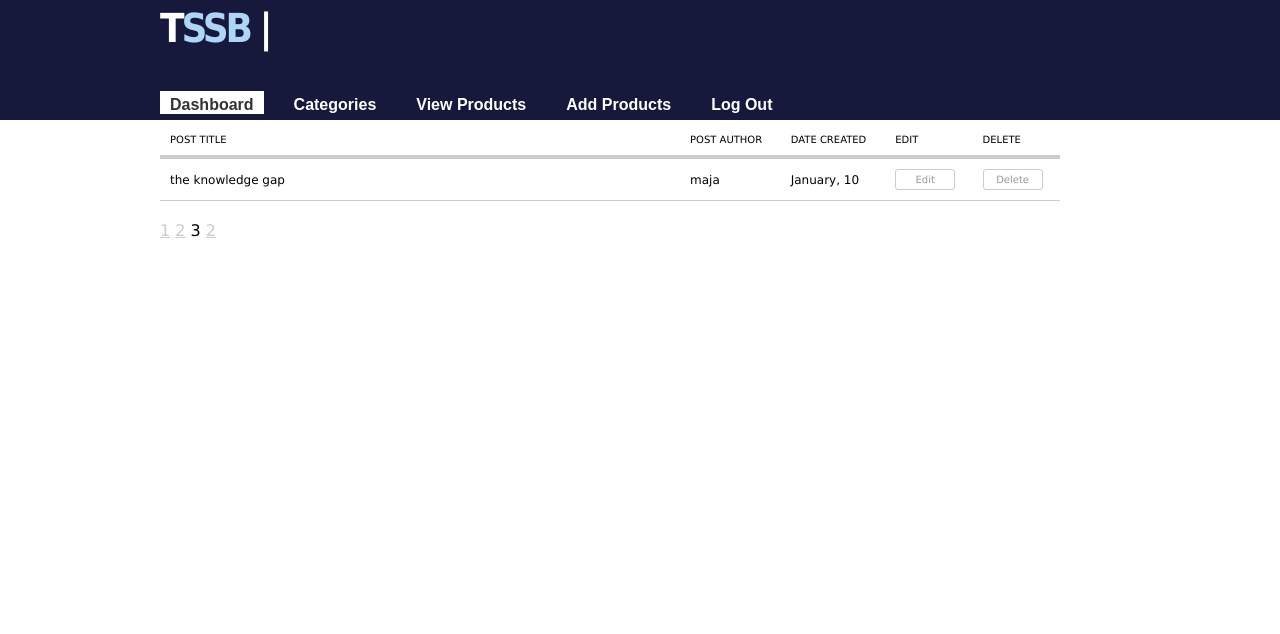
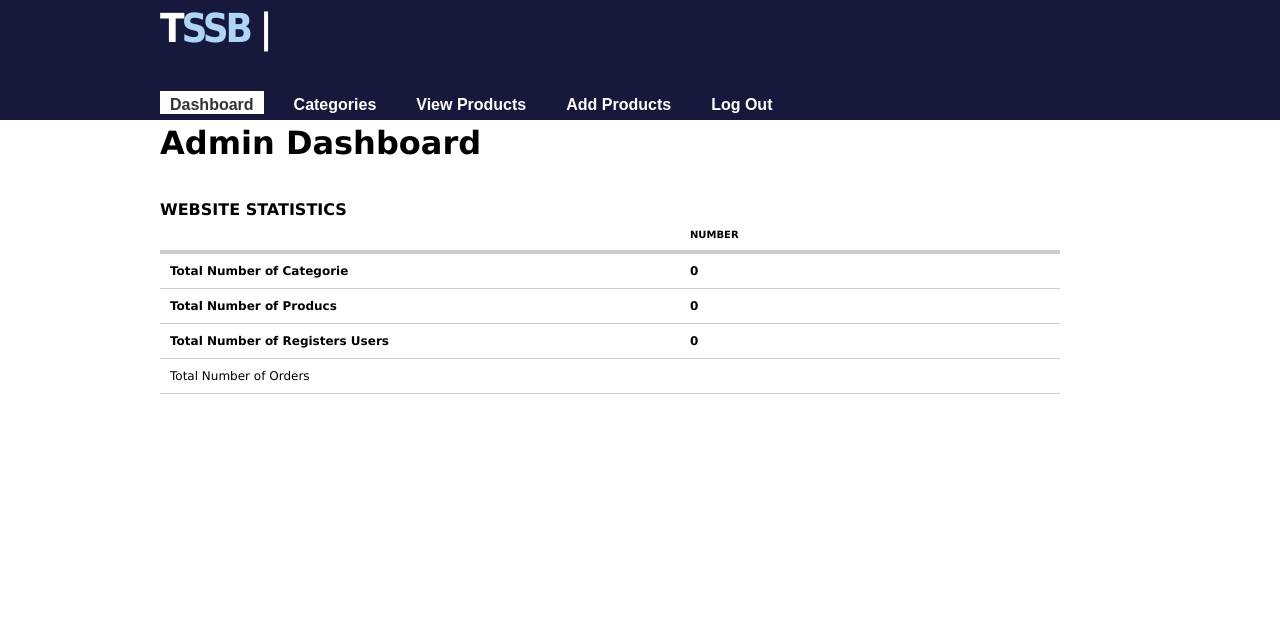
Before and after one commit to TosinHub/E-Commerce-Bookstore-Application, a PHP site: page /admin/dashboard.php in a window 1280 px wide. Shown: the top 634 px of the page. Run offline with PHP 8.4, Linux system fonts and the light colour scheme; data that the repository does not hold is empty.

Commit message:
admin section modified

```diff
--- a/www/admin/dashboard.php
+++ b/www/admin/dashboard.php
@@ -16,34 +16,47 @@ $_SESSION['active'] = true;
 
 	<div class="wrapper">
 		<div id="stream">
+		<h1>Admin Dashboard</h1></br></br>
+			<strong>
+
+						WEBSITE STATISTICS
+
+
+				</strong>
 			<table id="tab">
+
 				<thead>
 					<tr>
-						<th>post title</th>
-						<th>post author</th>
-						<th>date created</th>
-						<th>edit</th>
-						<th>delete</th>
+						<th></th>
+						<th><strong>Number</strong></th>
+
 					</tr>
 				</thead>
 				<tbody>
 					<tr>
-						<td>the knowledge gap</td>
-						<td>maja</td>
-						<td>January, 10</td>
-						<td><a href="#">edit</a></td>
-						<td><a href="#">delete</a></td>
+						<td><strong>Total Number of Categorie</strong></td>
+						<td><strong><?php echo rowCount($conn,'category'); ?></strong></td>
+
+					</tr>
+					<tr>
+						<td><strong>Total Number of Producs</strong></td>
+						<td><strong><?php echo rowCount($conn,'book'); ?></strong></td>
+
+					</tr>
+					<tr>
+						<td><strong>Total Number of Registers Users</strong></td>
+						<td><strong><?php echo rowCount($conn,'users'); ?></strong></td>
+
+					</tr>
+					<tr>
+						<td>Total Number of Orders</td>
+						<td></td>
+
 					</tr>
           		</tbody>
 			</table>
 		</div>
 
-		<div class="paginated">
-			<a href="#">1</a>
-			<a href="#">2</a>
-			<span>3</span>
-			<a href="#">2</a>
-		</div>
 	</div>
 
 	<section class="foot">
--- a/www/admin/includes/function.php
+++ b/www/admin/includes/function.php
@@ -441,3 +441,15 @@ function newCat($dbconn,$id){
 
 
 		}
+
+
+		function rowCount($dbconn,$place){
+
+		$stmt = $dbconn->prepare("SELECT count(*) FROM $place ");
+        $stmt->execute();
+        $row = $stmt->fetch(PDO::FETCH_NUM);
+        $rowCount = $row[0];
+         return $rowCount;
+
+
+}
--- a/www/admin/register.php
+++ b/www/admin/register.php
@@ -2,6 +2,8 @@
 
 
 <?php
+
+session_start();
 
 $page_title = "Register";
 
```
Also changed, not shown: www/admin/uploads/51978262323.jpg (added).
